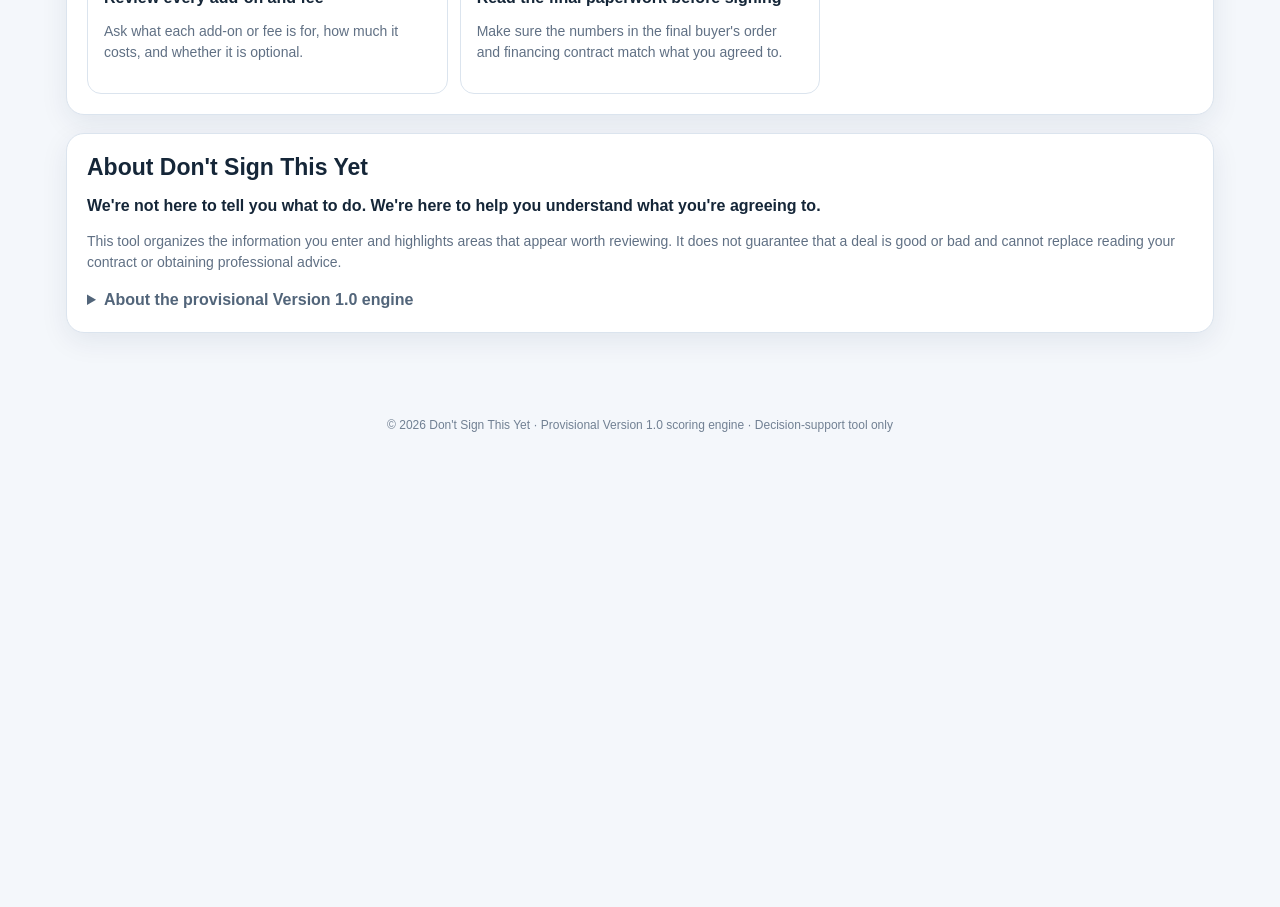
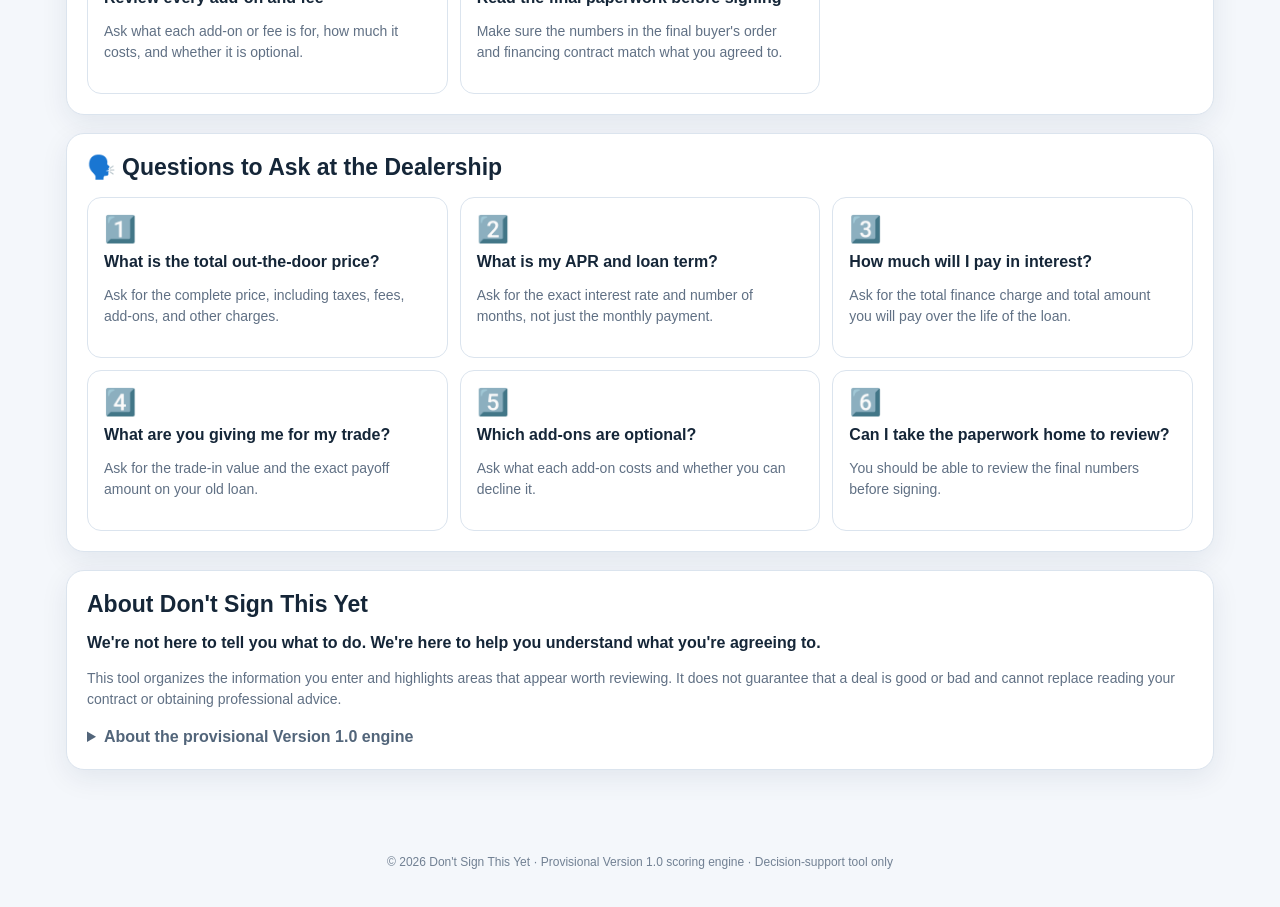
Before and after one commit to rmerrow1/dont-sign-this-yet, a Next.js app: page / in a window 1280 px wide. Shown: the part 3680-4587 px from the top of the page. Before the commit the page ends 4157 px from the top, so only its background shows below. Built offline with nearby package versions, Linux system fonts and the light colour scheme.

Commit message:
Add questions section for dealership interactions

```diff
--- a/app/page.js
+++ b/app/page.js
@@ -523,7 +523,20 @@ const aprGuidance =
         ]}
       />
 
-      <section className="card info" id="about">
+
+
+         <InfoSection
+  id="questions"
+  title="🗣️ Questions to Ask at the Dealership"
+  items={[
+    ["1️⃣","What is the total out-the-door price?","Ask for the complete price, including taxes, fees, add-ons, and other charges."],
+    ["2️⃣","What is my APR and loan term?","Ask for the exact interest rate and number of months, not just the monthly payment."],
+    ["3️⃣","How much will I pay in interest?","Ask for the total finance charge and total amount you will pay over the life of the loan."],
+    ["4️⃣","What are you giving me for my trade?","Ask for the trade-in value and the exact payoff amount on your old loan."],
+    ["5️⃣","Which add-ons are optional?","Ask what each add-on costs and whether you can decline it."],
+    ["6️⃣","Can I take the paperwork home to review?","You should be able to review the final numbers before signing."]
+  ]}
+/> <section className="card info" id="about">
         <h2>About Don't Sign This Yet</h2>
         <p><b>We're not here to tell you what to do. We're here to help you understand what you're agreeing to.</b></p>
         <p className="muted">
```
